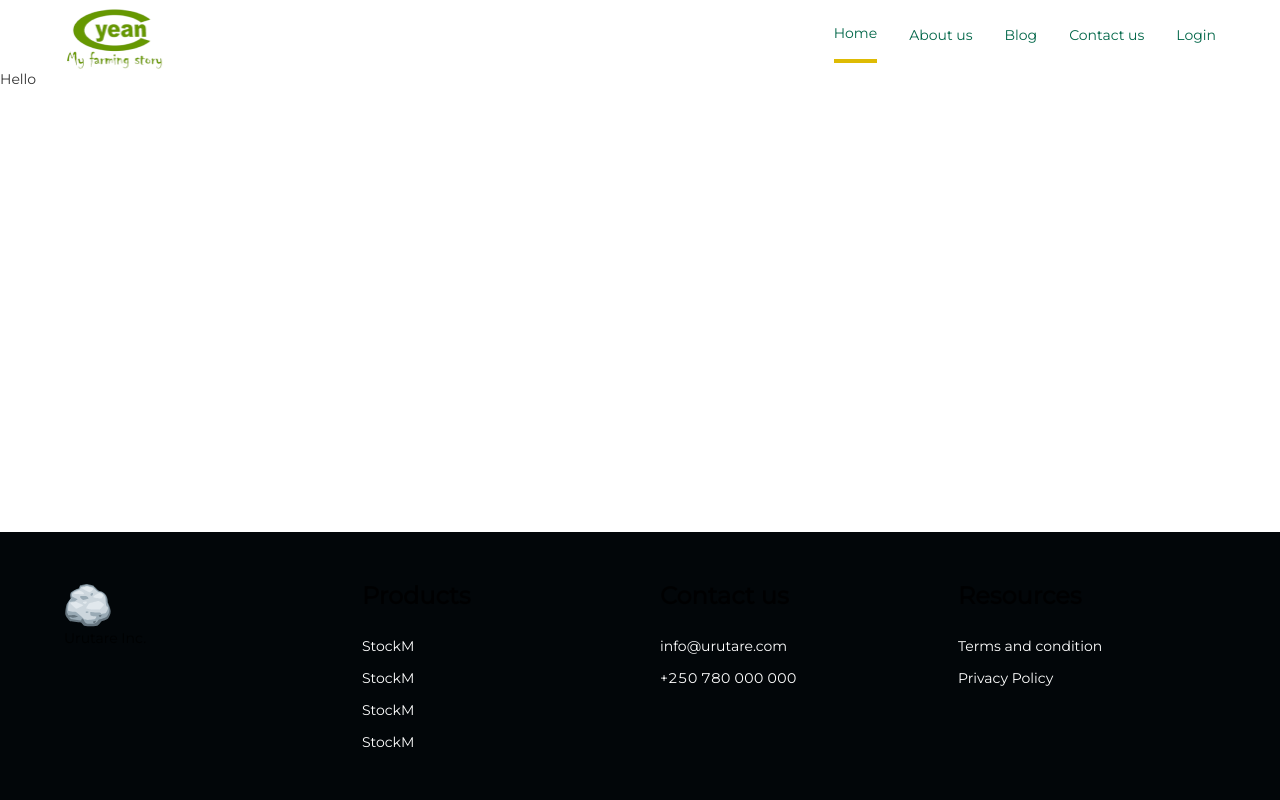
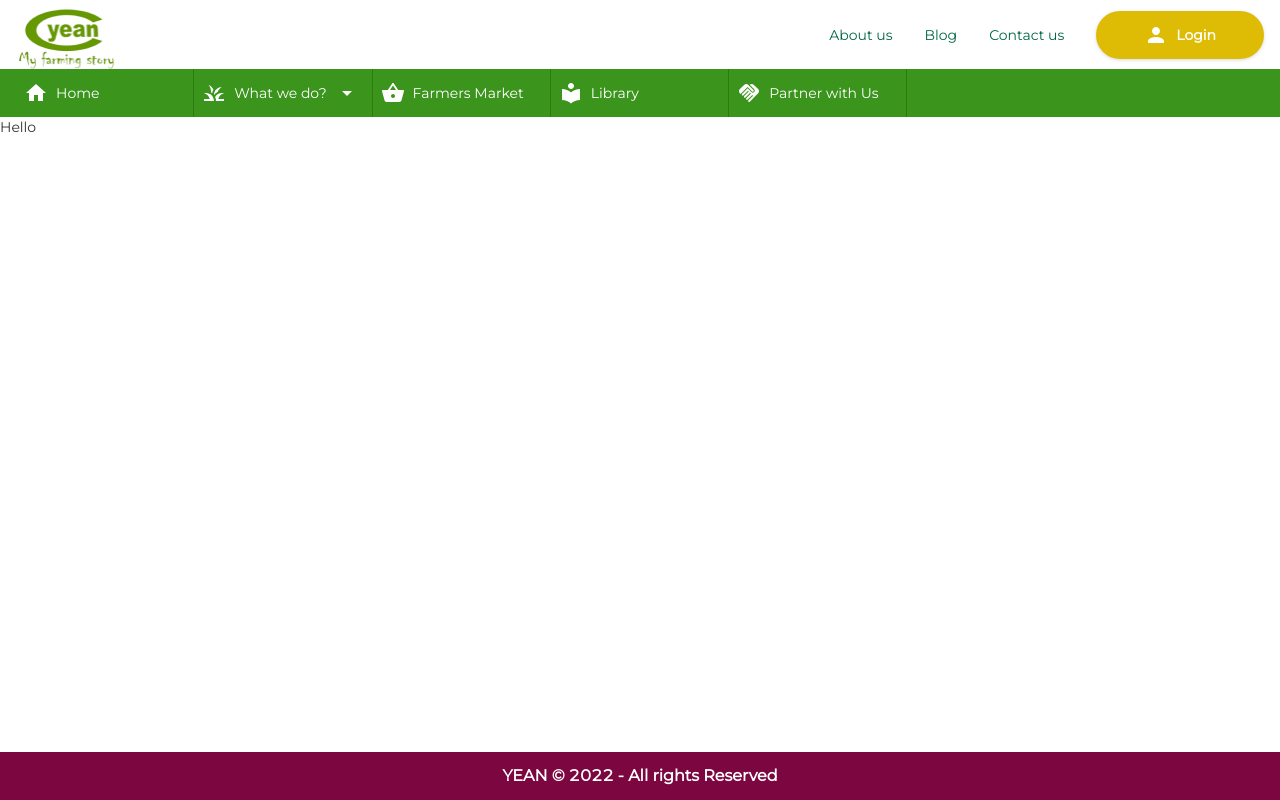
Before and after one commit to KitechRW/yean-web, a Next.js app: page / in a window 1280 px wide. Built offline with nearby package versions, Linux system fonts and the light colour scheme.

Commit message:
fix landing

```diff
--- a/src/modules/_partials/Footer/index.tsx
+++ b/src/modules/_partials/Footer/index.tsx
@@ -1,48 +1,14 @@
+import Wrapper from 'modules/layouts/Wrapper';
 import Link from 'next/link';
 import React from 'react';
-import RockIcon from '../_drawable/icons/rockIcon';
 
 const Footer = () => {
   return (
-    <footer className="mt-auto bg-[#020609] text-white flex flex-col items-center px-4 md:px-8 py-8 md:py-12 w-full">
-      <div className="w-full md:max-w-6xl grid md:grid-cols-4 gap-x-10 gap-y-5">
-        <div className="flex flex-col items-start">
-          <Link href="/">
-            <h1 className="cursor-pointer">
-              <RockIcon />
-              <span className="text-sm mt-1">Urutare Inc.</span>
-            </h1>
-          </Link>
-        </div>
-        <div className="flex flex-col">
-          <h3 className="text-xl md:text-2xl font-black">Products</h3>
-          <div className="flex flex-col items-start space-y-3 mt-6">
-            <Link href="#stockM">StockM</Link>
-            <Link href="#stockM">StockM</Link>
-            <Link href="#stockM">StockM</Link>
-            <Link href="#stockM">StockM</Link>
-          </div>
-        </div>
-        <div className="flex flex-col">
-          <h3 className="text-xl md:text-2xl font-black">
-            Contact us
-          </h3>
-          <div className="flex flex-col items-start space-y-3 mt-6">
-            <a href="mailto:info@urutare.com">info@urutare.com</a>
-            <a href="tel:+250780000000">+250 780 000 000</a>
-          </div>
-        </div>
-        <div className="flex flex-col">
-          <h3 className="text-xl md:text-2xl font-black">
-            Resources
-          </h3>
-          <div className="flex flex-col items-start space-y-3 mt-6">
-            <Link href="#terms">Terms and condition</Link>
-            <Link href="#policy">Privacy Policy</Link>
-          </div>
-        </div>
-      </div>
-    </footer>
+    <Wrapper className="bg-brand-violet py-3">
+      <p className="text-center font-black text-white text-base">
+        YEAN &copy; {new Date().getFullYear()} - All rights Reserved
+      </p>
+    </Wrapper>
   );
 };
 
--- a/src/modules/_partials/Header/index.tsx
+++ b/src/modules/_partials/Header/index.tsx
@@ -1,62 +1,24 @@
 import Wrapper from 'modules/layouts/Wrapper';
-import Link from 'next/link';
-import { useRouter } from 'next/router';
 import React from 'react';
 import Logo from '../Logo';
-import MenuIcon from '../_drawable/icons/menuIcon';
-import RockIcon from '../_drawable/icons/rockIcon';
-
-export const navs = [
-  {
-    path: '/',
-    label: 'Home',
-  },
-  {
-    path: '/about',
-    label: 'About us',
-  },
-  {
-    path: '/blog',
-    label: 'Blog',
-  },
-  {
-    path: '/contact',
-    label: 'Contact us',
-  },
-  {
-    path: '/login',
-    label: 'Login',
-  },
-];
+import NavItems from '../NavItems';
+import LeftDrawer from '../LeftDrawer';
+import HeaderNavItems from '../HeaderNavItems';
 
 const Header = () => {
-  const { pathname } = useRouter();
   return (
-    <Wrapper className='bg-white'>
-      <nav className="w-full flex items-center justify-between space-x-12">
-        <Logo />
-        <button type="button" className="md:hidden">
-          <MenuIcon />
-        </button>
-        <div className="hidden md:flex items-center space-x-8">
-          {navs.map((element, index) => {
-            return (
-            <Link key={element.label} href={element.path}>
-              <h2
-                className={`cursor-pointer text-dark-green font-medium py-4 ${
-                  pathname === element.path
-                    ? 'border-b-4 border-brand-yellow'
-                    : 'border-none'
-                }`}
-              >
-                {element.label}
-              </h2>
-            </Link>
-          )
-          })}
-        </div>
-      </nav>
-    </Wrapper>
+    <>
+      <Wrapper className="bg-white">
+        <nav className="w-full flex items-center justify-between space-x-12">
+          <Logo />
+          <LeftDrawer />
+          <NavItems />
+        </nav>
+      </Wrapper>
+      <Wrapper className='bg-brand-green'>
+        <HeaderNavItems />
+      </Wrapper>
+    </>
   );
 };
 
--- /dev/null
+++ b/src/modules/_partials/HeaderNavItems/index.tsx
@@ -0,0 +1,32 @@
+import { ArrowDropDown } from '@mui/icons-material';
+import Link from 'next/link';
+import { useRouter } from 'next/router';
+import React from 'react';
+import { headerNavs } from 'system/static';
+
+const HeaderNavItems = ({
+  className = 'hidden md:inline-grid grid-cols-7',
+}) => {
+  const { pathname } = useRouter();
+  return (
+    <div className={className}>
+      {headerNavs.map((element, index) => {
+        return (
+          <Link key={element.label} href={element.path}>
+            <h2
+              className={`border-r border-opacity-06 px-2 flex items-center font-medium space-x-2 py-3 hover:opacity-75 bg-brand-green text-white cursor-pointer ${
+                pathname === element.path ? 'bg-opacity-30' : ''
+              }`}
+            >
+              <element.icon />
+              <span>{element.label}</span>
+              {element.hasSub ? <ArrowDropDown /> : null}
+            </h2>
+          </Link>
+        );
+      })}
+    </div>
+  );
+};
+
+export default HeaderNavItems;
--- /dev/null
+++ b/src/modules/_partials/NavItems/index.tsx
@@ -0,0 +1,38 @@
+import { Person } from '@mui/icons-material';
+import Link from 'next/link';
+import { useRouter } from 'next/router';
+import React from 'react';
+import { navs } from 'system/static';
+
+const NavItems = ({
+  className = 'hidden md:flex items-center space-x-8',
+}) => {
+  const { pathname } = useRouter();
+  return (
+    <div className={className}>
+      {navs.map((element, index) => {
+        const isLastIndex = index === navs.length - 1;
+        return (
+          <Link key={element.label} href={element.path}>
+            <h2
+              className={`hover:opacity-75 cursor-pointer ${
+                pathname === element.path
+                  ? 'border-b-4 border-brand-yellow'
+                  : 'border-none'
+              } ${
+                isLastIndex
+                  ? 'bg-brand-yellow rounded-full drop-shadow px-12 py-3 font-semibold text-white flex items-center space-x-2'
+                  : 'text-dark-green font-medium py-4'
+              }`}
+            >
+              {isLastIndex ? <Person /> : null}
+              <span>{element.label}</span>
+            </h2>
+          </Link>
+        );
+      })}
+    </div>
+  );
+};
+
+export default NavItems;
--- a/src/modules/_partials/ProgessBar/index.tsx
+++ b/src/modules/_partials/ProgessBar/index.tsx
@@ -5,7 +5,7 @@ NProgress.configure({
   minimum: 0.3,
   easing: 'ease',
   speed: 500,
-  // showSpinner: true,
+  showSpinner: false,
 });
 
 Router.events.on('routeChangeStart', () => NProgress.start());
--- a/src/modules/layouts/Wrapper/index.tsx
+++ b/src/modules/layouts/Wrapper/index.tsx
@@ -5,7 +5,7 @@ const Wrapper = ({ className = '', children = <div /> }) => {
     <div
       className={`flex flex-col items-center w-full px-4 ${className}`}
     >
-      <div className="w-full xl:max-w-6xl flex flex-col h-full relative">
+      <div className="w-full xl:max-w-7xl flex flex-col h-full relative">
         {children}
       </div>
     </div>
--- a/src/system/static/index.ts
+++ b/src/system/static/index.ts
@@ -1,93 +1,59 @@
-import DashboardIcon from 'modules/_partials/_drawable/icons/dashboardIcon';
-import DesignIcon from 'modules/_partials/_drawable/icons/designIcon';
-import OrderIcon from 'modules/_partials/_drawable/icons/orderIcon';
-import ProductIcon from 'modules/_partials/_drawable/icons/productIcon';
-import ReportIcon from 'modules/_partials/_drawable/icons/reportIcon';
-import UserIcon from 'modules/_partials/_drawable/icons/userIcon';
+import {
+  Home,
+  Grass,
+  ShoppingBasket,
+  LocalLibrary,
+  Handshake,
+} from '@mui/icons-material';
 
 export const navs = [
   {
-    path: '/dashboard',
-    label: 'Dashboard',
-    icon: DashboardIcon,
+    path: '/about',
+    label: 'About us',
   },
   {
-    path: '/orders',
-    label: 'Orders',
-    icon: OrderIcon,
+    path: '/blog',
+    label: 'Blog',
   },
   {
-    path: '/products',
-    label: 'Products',
-    icon: ProductIcon,
+    path: '/contact',
+    label: 'Contact us',
   },
   {
-    path: '/users',
-    label: 'Users',
-    icon: UserIcon,
-  },
-  {
-    path: '/design',
-    label: 'Design',
-    icon: DesignIcon,
-  },
-  {
-    path: '/reports',
-    label: 'Reports',
-    icon: ReportIcon,
+    path: '/login',
+    label: 'Login',
   },
 ];
 
-export const totals = [
+export const headerNavs = [
   {
-    amount: '23 789',
-    desc: 'Total orders',
-    total: 20,
-    bg: 'bg-[#C7F2FF]',
-    icon: OrderIcon,
+    icon: Home,
+    path: '/home',
+    label: 'Home',
+    hasSub: false,
   },
   {
-    amount: 'RWF 12 890,89',
-    desc: 'This month',
-    total: 20,
-    bg: 'bg-[#FFE5EE]',
-    icon: OrderIcon,
+    icon: Grass,
+    path: '/doings',
+    label: 'What we do?',
+    hasSub: true,
   },
   {
-    amount: '23 789',
-    desc: "Today's Orders",
-    total: 25,
-    bg: 'bg-[#C7F2FF]',
-    icon: OrderIcon,
+    icon: ShoppingBasket,
+    path: '/market',
+    label: 'Farmers Market',
+    hasSub: false,
   },
   {
-    amount: 'RWF 12 890,89',
-    desc: 'Profit',
-    total: 25,
-    bg: 'bg-[#FFE5EE]',
-    icon: OrderIcon,
+    icon: LocalLibrary,
+    path: '/library',
+    label: 'Library',
+    hasSub: false,
+  },
+  {
+    icon: Handshake,
+    path: '/partner',
+    label: 'Partner with Us',
+    hasSub: false,
   },
 ];
-
-export const orderStatus = [
-  {
-    title: 'Total Order',
-    count: 188,
-    icon: '/assets/icons/cart.png',
-  },
-  {
-    title: 'Order Pending',
-    count: 38,
-    icon: '/assets/icons/moreIcon.png',
-  },
-  {
-    title: 'Order Processing',
-    count: 66,
-    icon: '/assets/icons/bikeIcon.png',
-  },
-  {
-    title: 'Order Delivered',
-    count: 68,
-    icon: '/assets/icons/shipIcon.png',
-  },
-];
--- a/tailwind.config.js
+++ b/tailwind.config.js
@@ -11,6 +11,7 @@ module.exports = {
         'brand-violet': '#7C063F',
         'dark-green': '#016648',
         'brand-black': '#333333',
+        'opacity-06': 'rgba(33, 107, 7, 0.6)',
       },
     }
   },
```
Also changed, not shown: src/modules/_partials/LeftDrawer/index.tsx (+11 -26 lines).
